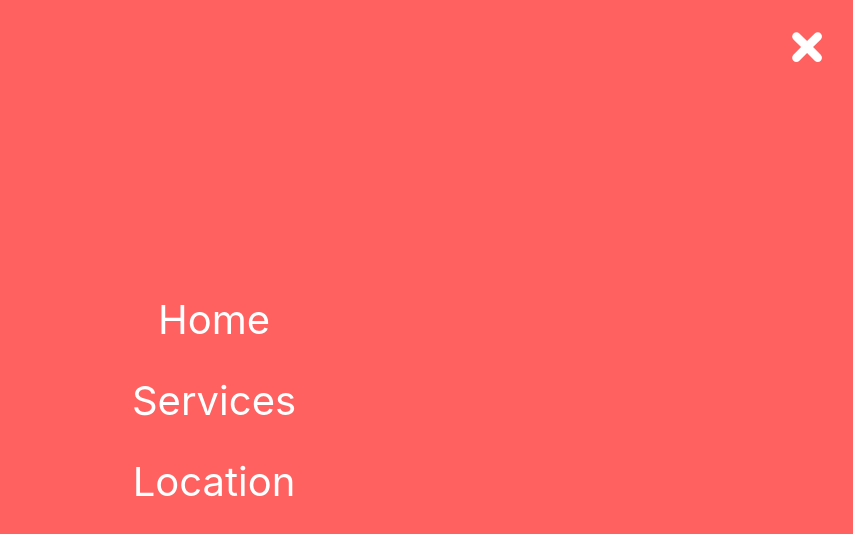
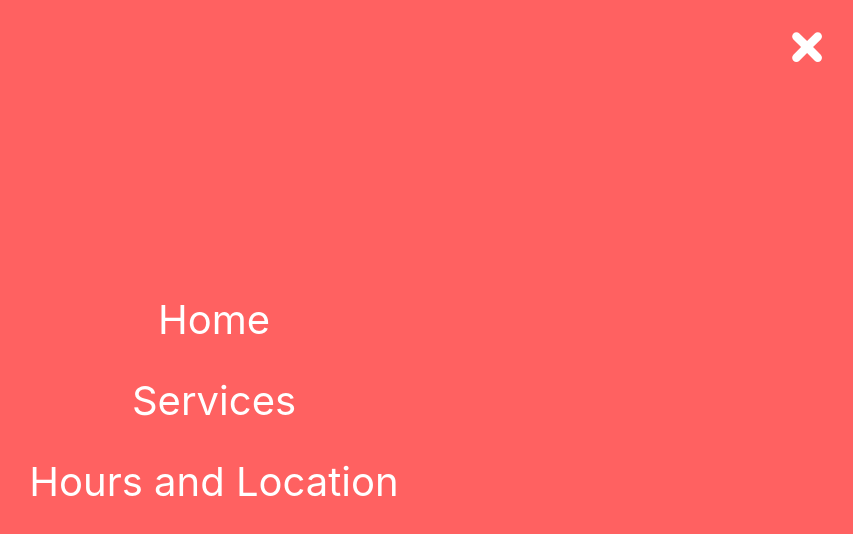
Before and after one commit to mikelee/sample-business, a Next.js app: page / in a window 1280 px wide. Both pictures are taken after a click on the button 1220 px from the left and 35 px from the top of the page. Shown: the top 534 px of the page, without its empty margins (426-1279 px from the left). Built offline with nearby package versions, Linux system fonts and the light colour scheme.

Commit message:
Change link from /location to /hours-location

```diff
--- a/components/nav.component.tsx
+++ b/components/nav.component.tsx
@@ -21,7 +21,7 @@ const Nav: React.FC<Props> = ({ setNavVisible }) => (
                 <Link href='/services'><a className={styles['nav-link']}>Services</a></Link>
             </li>
             <li>
-                <Link href='/location'><a className={styles['nav-link']}>Location</a></Link>
+                <Link href='/hours-location'><a className={styles['nav-link']}>Hours and Location</a></Link>
             </li>
         </ul>
     </nav>
--- a/pages/index.tsx
+++ b/pages/index.tsx
@@ -12,7 +12,7 @@ const Home: NextPage = () => {
             </main>
             <div className={styles['buttons']}>
                 <Link href='/services'><a className={styles['button']}>Services</a></Link>
-                <Link href='/location'><a className={styles['button']}>Find Us</a></Link>
+                <Link href='/hours-location'><a className={styles['button']}>Find Us</a></Link>
             </div>
         </div>
     );
```
